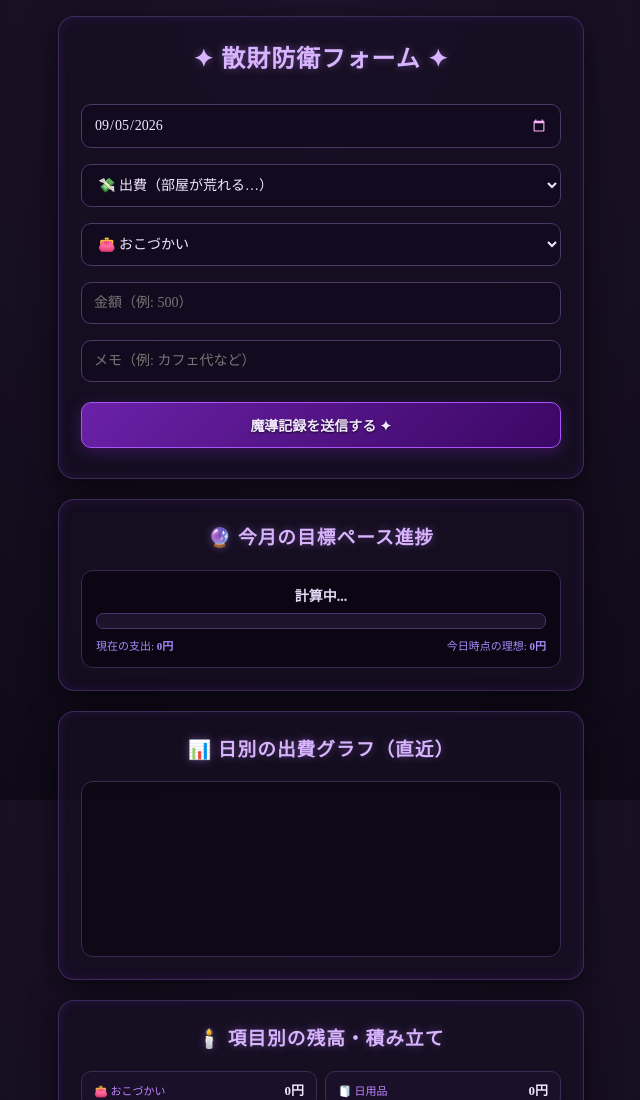
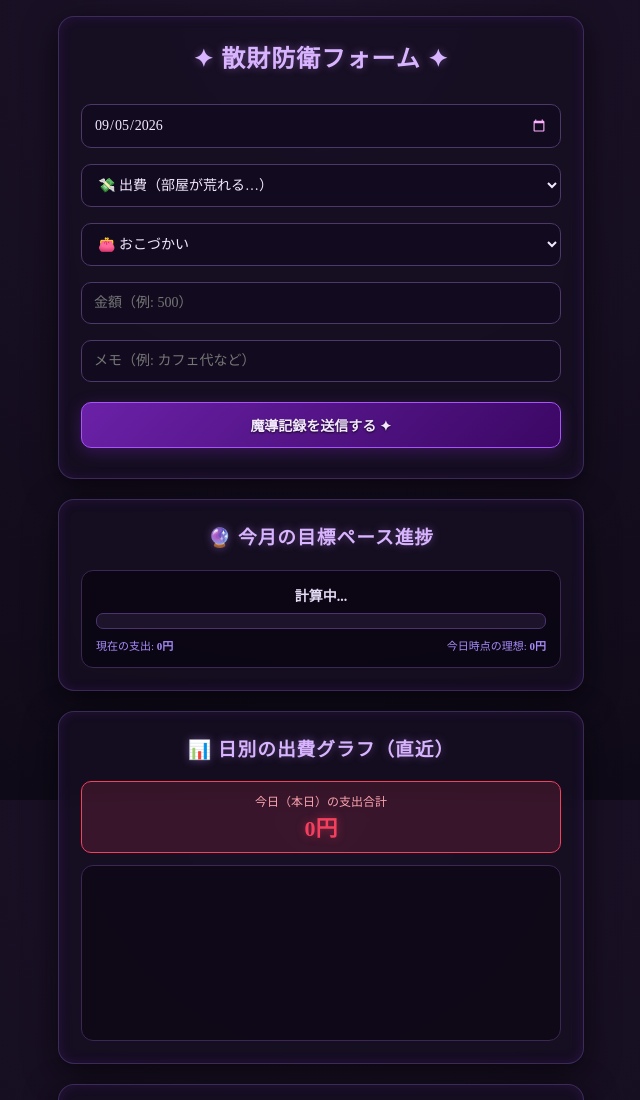
Before and after one commit to hyoune/kakeibo-app, a plain HTML site: page index.html in a window 1280 px wide. Shown: the top 1100 px of the page, without its empty margins (319-959 px from the left). Drawn offline with nearby package versions, Linux system fonts and the light colour scheme; no server answers; a web font is replaced by a local one.

Commit message:
Update index.html

```diff
--- a/index.html
+++ b/index.html
@@ -278,9 +278,16 @@
     </div>
   </div>
 
-  <!-- 日別出費グラフカード -->
+<!-- 日別出費グラフカード -->
   <div class="card">
     <h3>📊 日別の出費グラフ（直近）</h3>
+
+    <!-- ★ここに今日の支出合計バッジを追加！★ -->
+    <div style="background: rgba(244, 63, 94, 0.15); border: 1px solid #f43f5e; border-radius: 10px; padding: 10px; margin-bottom: 12px;">
+      <span style="font-size: 12px; color: #fda4af;">今日（本日）の支出合計</span>
+      <div style="font-size: 22px; font-weight: bold; color: #f43f5e; text-shadow: 0 0 8px rgba(244, 63, 94, 0.5);" id="todaySpentText">0円</div>
+    </div>
+
     <div class="chart-container">
       <canvas id="dailyExpenseChart"></canvas>
     </div>
```
